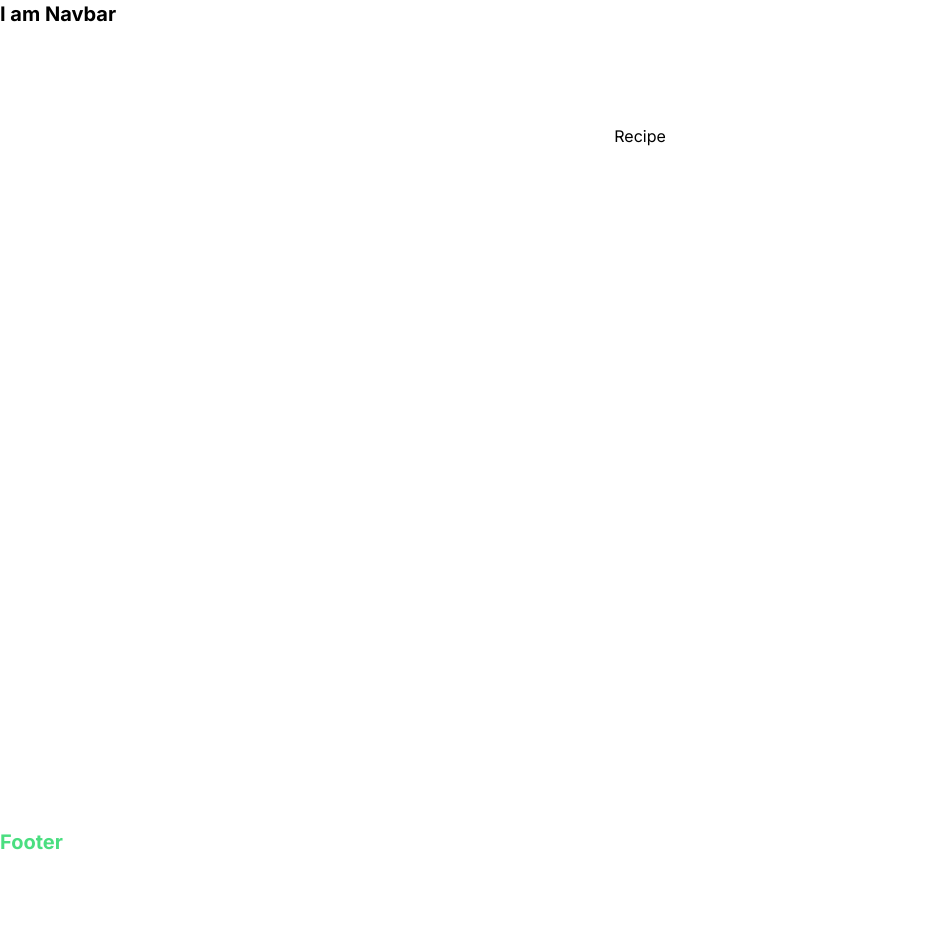
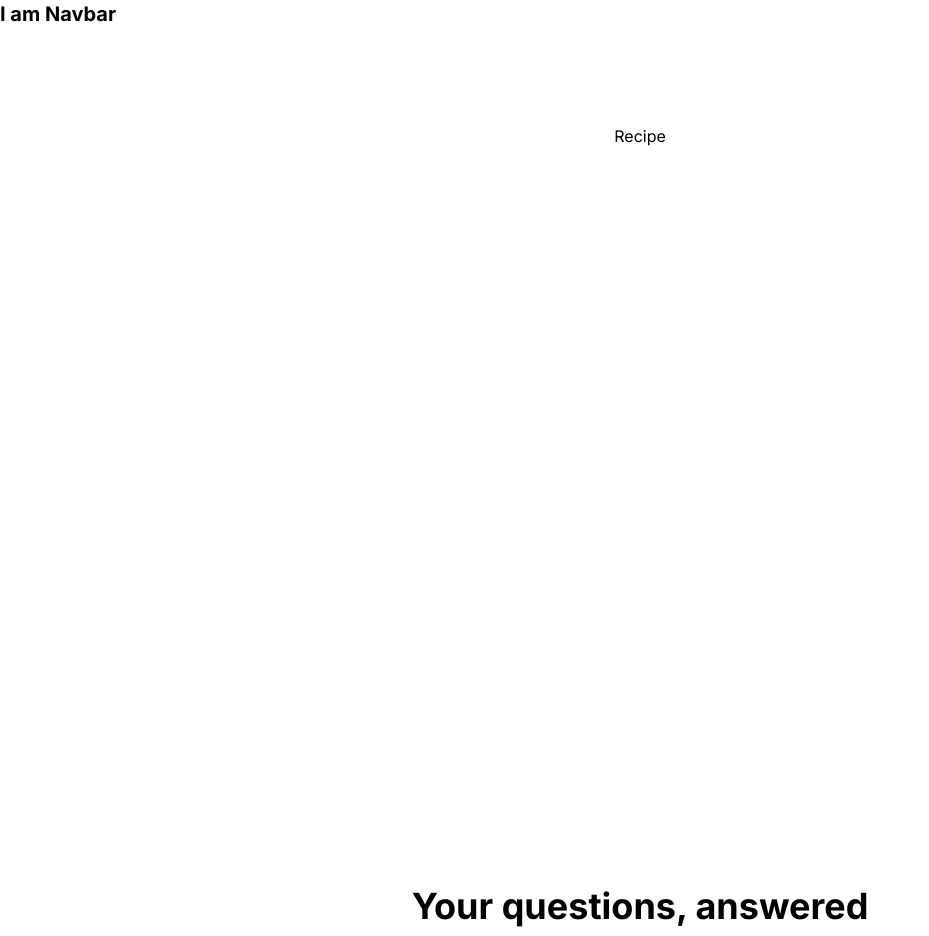
Before and after one commit to jasonavecilla/Plate-palette, a Next.js app in the folder recipe/: page / in a window 1280 px wide. Shown: the top 936 px of the page, without its empty margins (0-929 px from the left). Before the commit the page ends 856 px from the top, so only its background shows below. Built offline with nearby package versions, Linux system fonts and the light colour scheme.

Commit message:
add preline

```diff
--- a/recipe/src/app/page.js
+++ b/recipe/src/app/page.js
@@ -1,14 +1,21 @@
+'use client'
+import { useEffect } from 'react'
 import Image from "next/image";
 import Navbar from "./components/Navbar";
 import Footer from "./components/Footer";
+import FAQAccordian from "./components/FAQAccordian"
 
 export default function Home() {
+  useEffect(() => {
+    import('preline')
+  }, [])
   return (
     <>
     <Navbar />
       <main className="flex min-h-screen flex-col items-center justify-between p-24">
         Recipe
       </main>
+      <FAQAccordian/>
       <Footer />
     </>
   );
```
